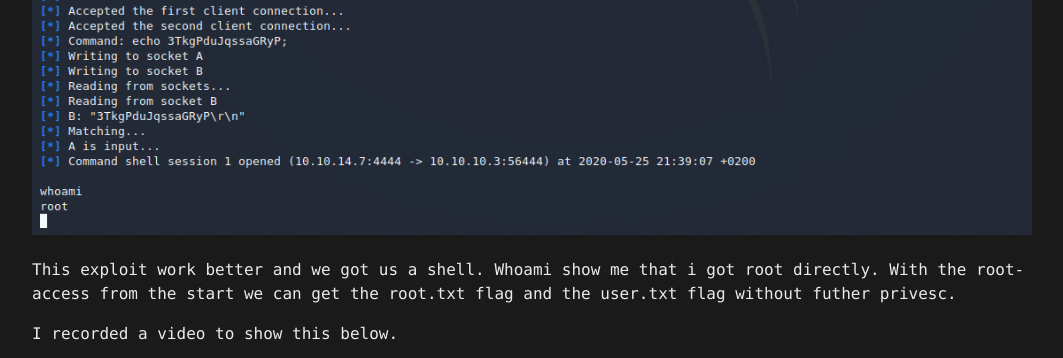
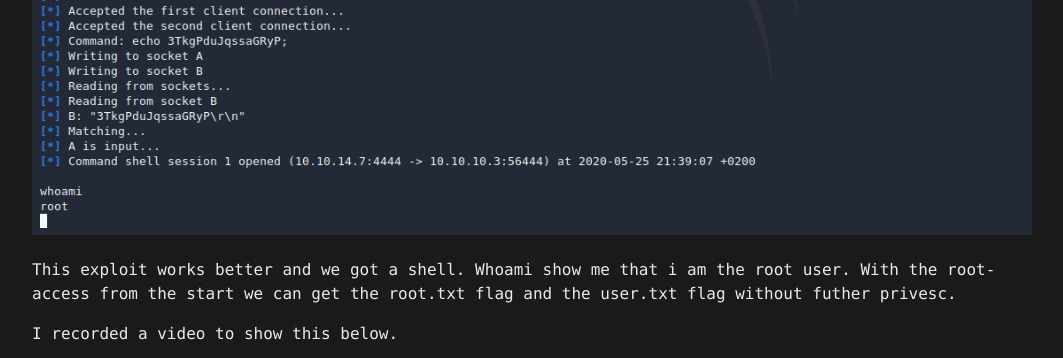
Before and after one commit to datahackare/warz0ne, a Jekyll site: the page built from _posts/2020-05-25-Lame.md, in a window 1280 px wide and 900 px high, scrolled down 3040 px, cut to the strip 0-358 px from the top of the window. Shown: the whole strip, without its empty margins (108-1171 px from the left). Built offline with Jekyll 4.4.1, drawn with Linux system fonts in a browser that asks for light colours.

Commit message:
Update 2020-05-25-Lame.md

```diff
--- a/_posts/2020-05-25-Lame.md
+++ b/_posts/2020-05-25-Lame.md
@@ -54,7 +54,7 @@ This didnt work, maybe there is a solution to get this work, but instead, lets t
 
 ![](Pictures/Lame/meta2.png)
 
-This exploit work better and we got us a shell. Whoami show me that i got root directly. With the root-access from the start we can get the root.txt flag and the user.txt flag without futher privesc.
+This exploit works better and we got a shell. Whoami show me that i am the root user. With the root-access from the start we can get the root.txt flag and the user.txt flag without futher privesc.
 
 I recorded a video to show this below.
 
```
